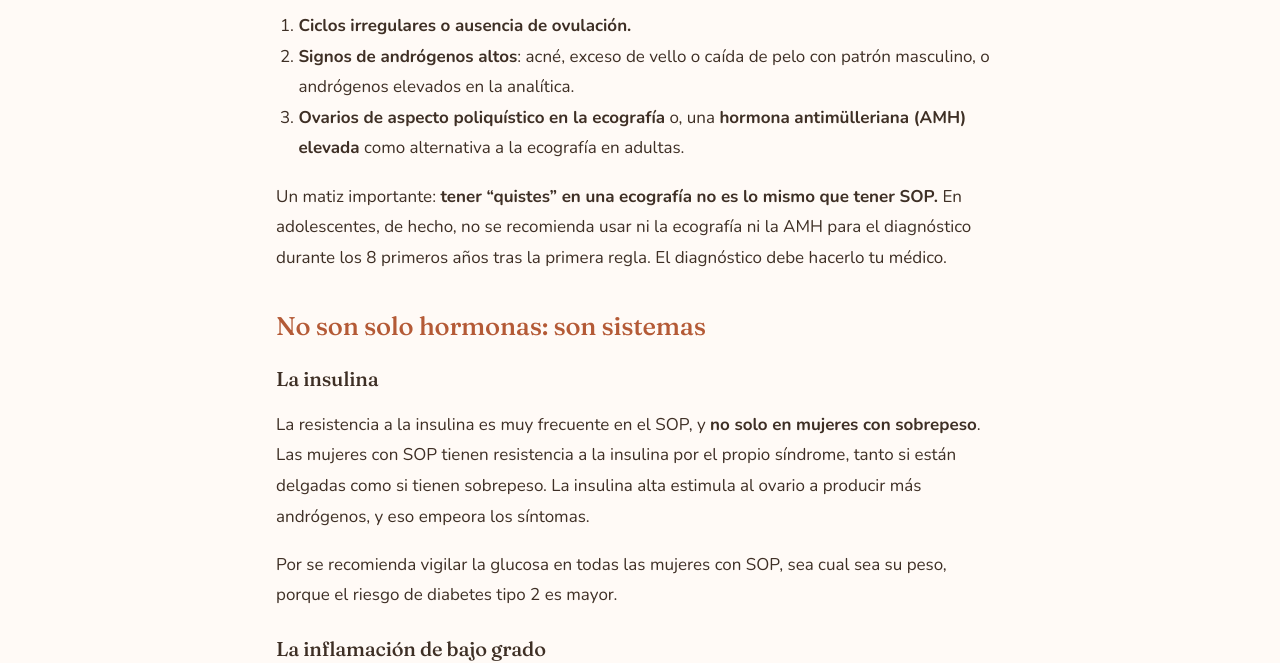
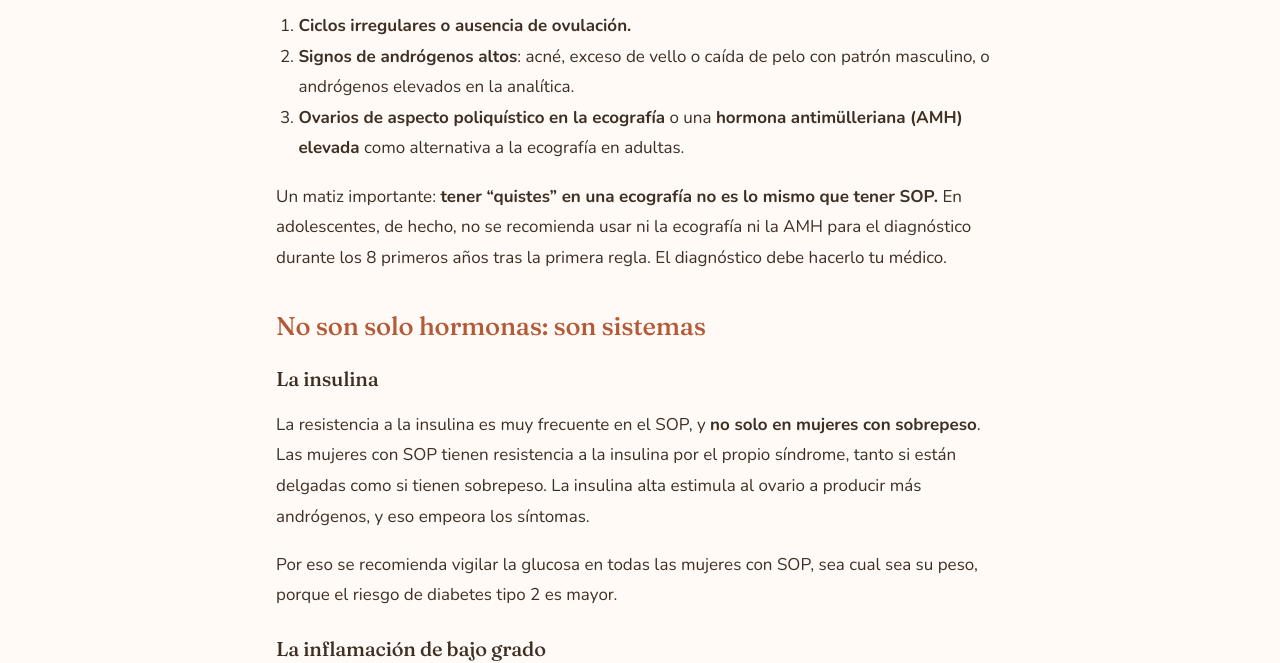
Before and after one commit to ocazmun-lab/PRUEBA-2-PAGINA-WEB-PNI_IDOIA_CHAIR, a Jekyll site: the page built from _posts/2026-10-26-pni-y-sop.md, in a window 1280 px wide and 900 px high, scrolled down 1068 px. Shown: the part 154-817 px from the top of the window. Built offline with Jekyll 4.4.1, drawn with Linux system fonts in a browser that asks for light colours.

Commit message:
Blog SOP: corrige erratas
Co-Authored-By: Claude Opus 5.5 <noreply@anthropic.com>

```diff
--- a/_posts/2026-10-26-pni-y-sop.md
+++ b/_posts/2026-10-26-pni-y-sop.md
@@ -26,7 +26,7 @@ Para diagnosticarlo en adultas deben darse **al menos 2 de estas 3 señales**, u
 
 1. **Ciclos irregulares o ausencia de ovulación.**
 2. **Signos de andrógenos altos**: acné, exceso de vello o caída de pelo con patrón masculino, o andrógenos elevados en la analítica.
-3. **Ovarios de aspecto poliquístico en la ecografía** o, una **hormona antimülleriana (AMH) elevada** como alternativa a la ecografía en adultas.
+3. **Ovarios de aspecto poliquístico en la ecografía** o una **hormona antimülleriana (AMH) elevada** como alternativa a la ecografía en adultas.
 
 Un matiz importante: **tener "quistes" en una ecografía no es lo mismo que tener SOP.** En adolescentes, de hecho, no se recomienda usar ni la ecografía ni la AMH para el diagnóstico durante los 8 primeros años tras la primera regla. El diagnóstico debe hacerlo tu médico.
 
@@ -36,7 +36,7 @@ Un matiz importante: **tener "quistes" en una ecografía no es lo mismo que tene
 
 La resistencia a la insulina es muy frecuente en el SOP, y **no solo en mujeres con sobrepeso**. Las mujeres con SOP tienen resistencia a la insulina por el propio síndrome, tanto si están delgadas como si tienen sobrepeso. La insulina alta estimula al ovario a producir más andrógenos, y eso empeora los síntomas.
 
-Por se recomienda vigilar la glucosa en todas las mujeres con SOP, sea cual sea su peso, porque el riesgo de diabetes tipo 2 es mayor.
+Por eso se recomienda vigilar la glucosa en todas las mujeres con SOP, sea cual sea su peso, porque el riesgo de diabetes tipo 2 es mayor.
 
 ### La inflamación de bajo grado
 
```
